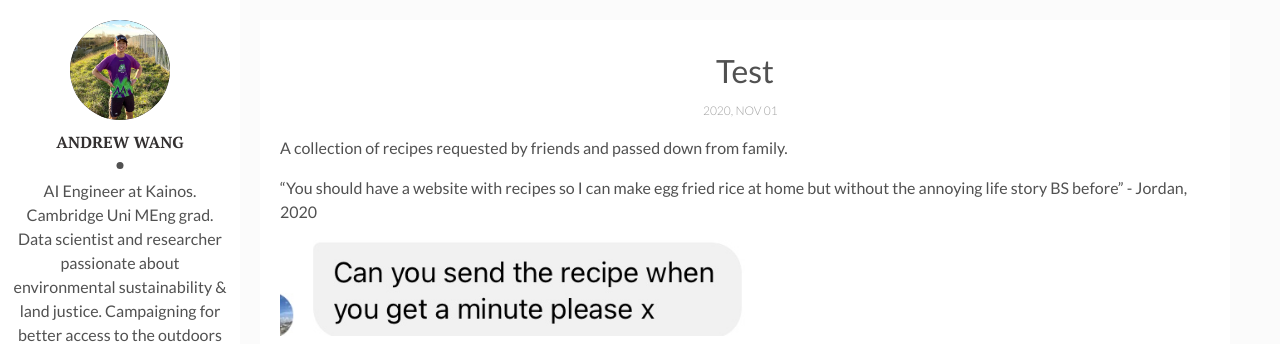
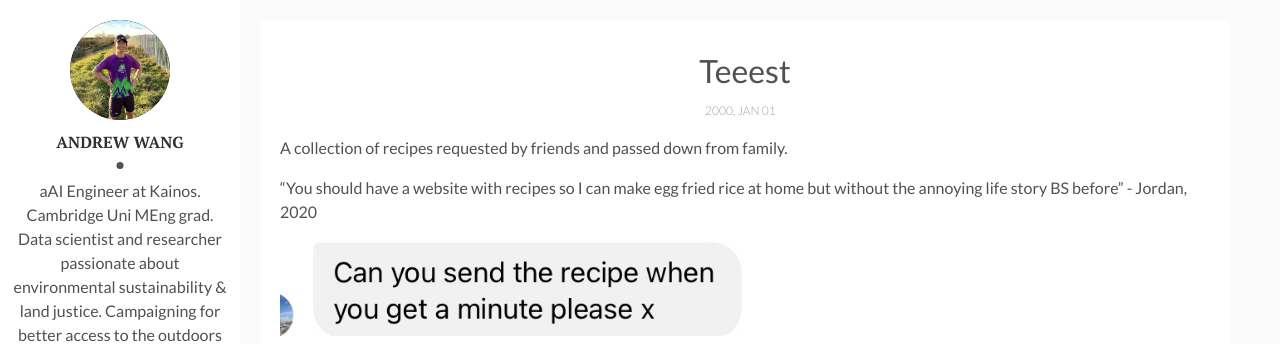
Before and after one commit to Andrewwango/andrewwango.github.io, a Jekyll site: the page built from _posts/2000-01-01-test.markdown, in a window 1280 px wide and 900 px high. Shown: the top 344 px of the window. Built offline with Jekyll 4.4.1, drawn with Linux system fonts in a browser that asks for light colours; some of the changed text lies outside the part shown.

Commit message:
more test

```diff
--- a/_config.yml
+++ b/_config.yml
@@ -9,7 +9,7 @@
 # Author Settings
 author: Andrew Wang # add your name
 author-img: logo.jpg # add your photo
-about-author: AI Engineer at Kainos. Cambridge Uni MEng grad. Data scientist and researcher passionate about environmental sustainability & land justice. Campaigning for better access to the outdoors for everyone. Speak to me in 🇬🇧 🇫🇷 🇨🇳 🇩🇪
+about-author: aAI Engineer at Kainos. Cambridge Uni MEng grad. Data scientist and researcher passionate about environmental sustainability & land justice. Campaigning for better access to the outdoors for everyone. Speak to me in 🇬🇧 🇫🇷 🇨🇳 🇩🇪
 cv-author: "https://andrewwango.github.io/cv.pdf"
 social-twitter: andrewwango # add your Twitter handle
 social-facebook: # add your Facebook handle
--- a/_posts/2000-01-01-test.markdown
+++ b/_posts/2000-01-01-test.markdown
@@ -1,7 +1,8 @@
 ---
 layout: post
+title: Teeest
 otherpost: yes
-date: 2020-11-01 00:00:00 +0000
+date: 2000-01-01 00:00:00 +0000
 description:  # Add post description (optional)
 img: # Add image post (optional)
 tags: [life] # add tag
--- a/index.html
+++ b/index.html
@@ -9,11 +9,10 @@
   {% endif %}
   <div class="post-content">
     <h2 class="post-title"><a href="{{post.url | prepend: site.baseurl}}">{{post.title}}</a></h2>
-    {% if post.otherpost %}
+    {% unless post.otherpost %}
     <p>{{ post.content | strip_html | truncatewords: 15 }}</p>
     <span class="post-date">{{post.date | date: '%Y, %b %d'}}&nbsp;&nbsp;&nbsp;—&nbsp;</span>
-    {% else %}
-    {% endif %}
+    {% endunless %}
     <span class="post-words">{% capture words %}{{ post.content | number_of_words }}{% endcapture %}{% unless words contains "-" %}{{ words | plus: 250 | divided_by: 250 | append: " minute read" }}{% endunless %}</span>
   </div>
 </article>
```
